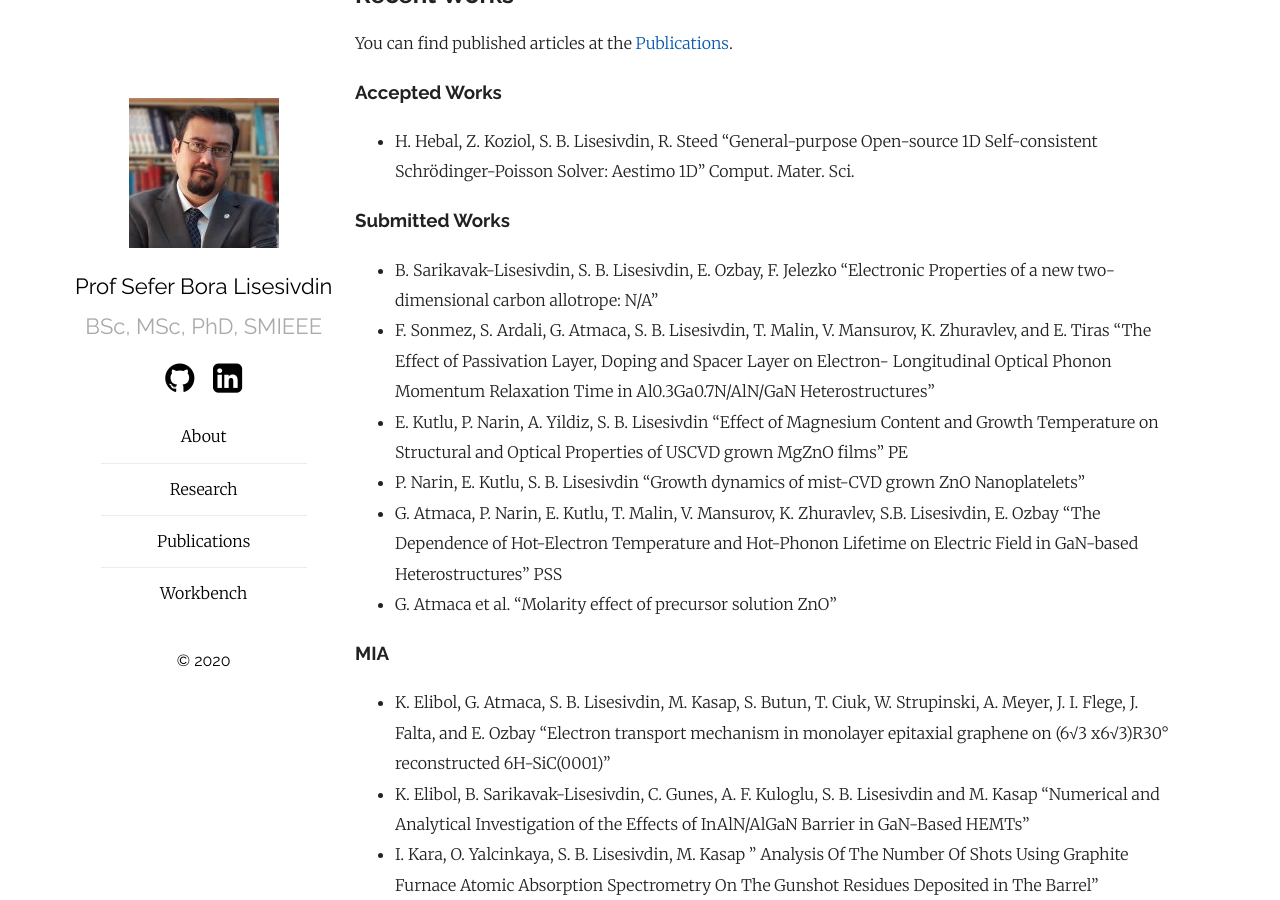
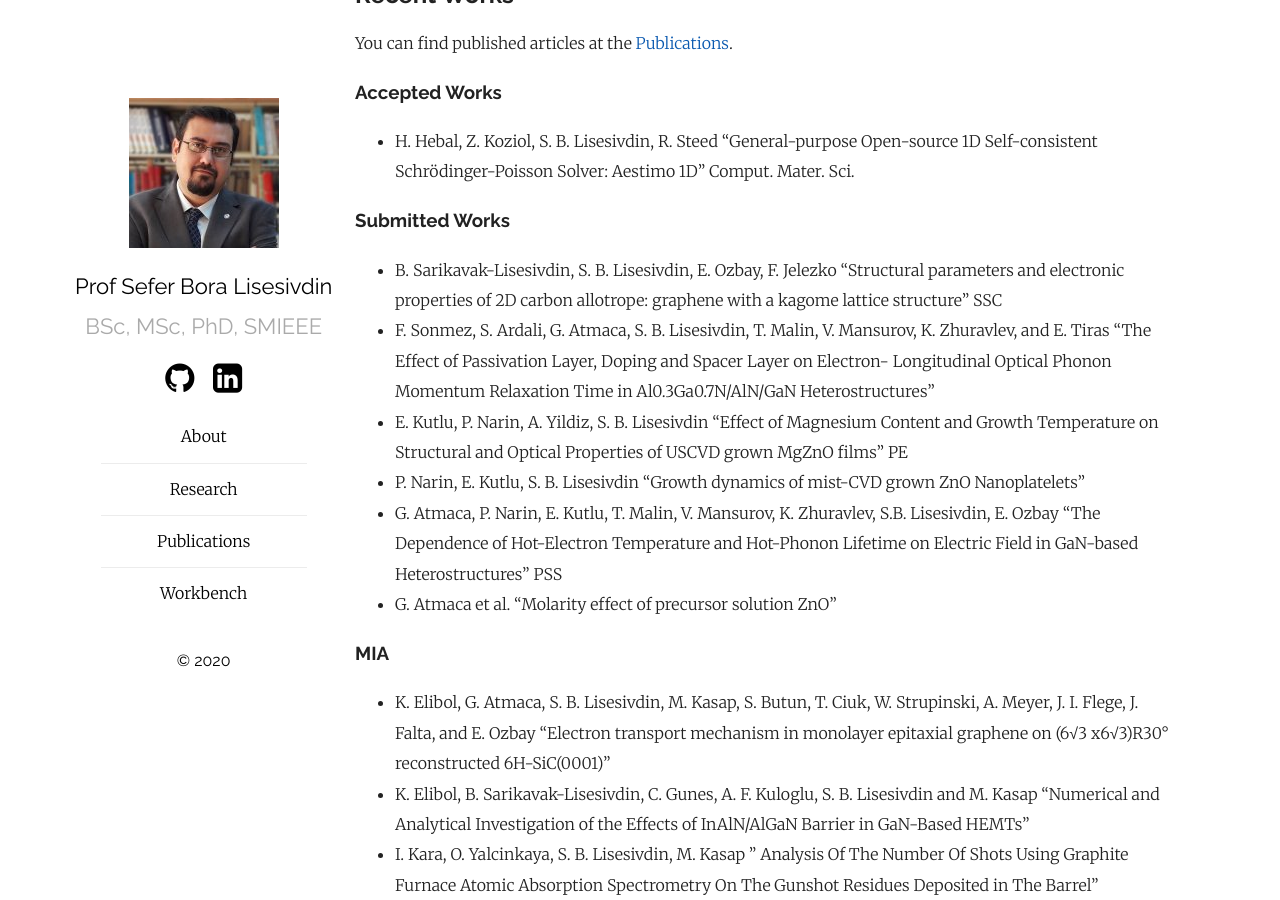
Before and after one commit to sblisesivdin/sblisesivdin.github.io, a Jekyll site: the page built from workbench.md, in a window 1280 px wide and 900 px high, scrolled down 633 px. Built offline with Jekyll 4.4.1, drawn with Linux system fonts in a browser that asks for light colours; our own code applies the rules of GitHub Pages for plain Markdown files.

Commit message:
Update workbench.md

```diff
--- a/workbench.md
+++ b/workbench.md
@@ -17,7 +17,7 @@ You can find published articles at the [Publications](publications.md).
 
 ### Submitted Works
 
-* B. Sarikavak-Lisesivdin, S. B. Lisesivdin, E. Ozbay, F. Jelezko "Electronic Properties of a new two-dimensional carbon allotrope: N/A"
+* B. Sarikavak-Lisesivdin, S. B. Lisesivdin, E. Ozbay, F. Jelezko "Structural parameters and electronic properties of 2D carbon allotrope: graphene with a kagome lattice structure" SSC
 * F. Sonmez, S. Ardali, G. Atmaca, S. B. Lisesivdin, T. Malin, V. Mansurov, K. Zhuravlev, and E. Tiras "The Effect of Passivation Layer, Doping and Spacer Layer on Electron- Longitudinal Optical Phonon Momentum Relaxation Time in Al0.3Ga0.7N/AlN/GaN Heterostructures"
 * E. Kutlu, P. Narin, A. Yildiz, S. B. Lisesivdin "Effect of Magnesium Content and Growth Temperature on Structural and Optical Properties of USCVD grown MgZnO films" PE
 * P. Narin, E. Kutlu, S. B. Lisesivdin "Growth dynamics of mist-CVD grown ZnO Nanoplatelets"
```
